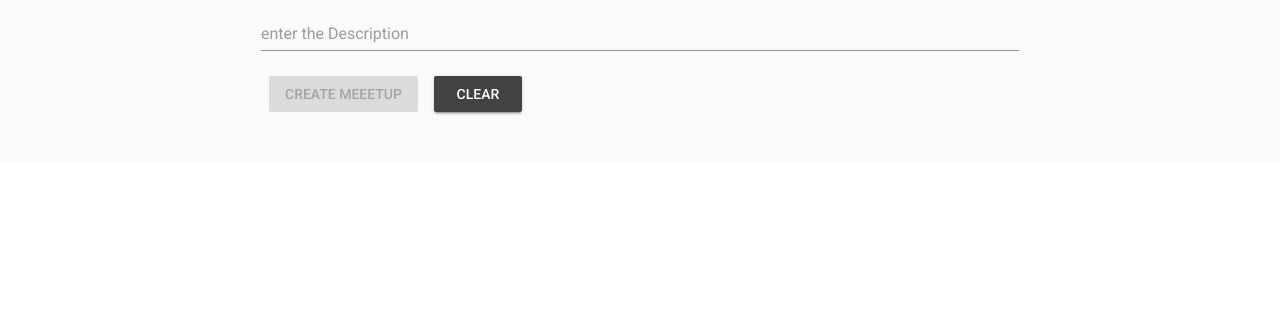
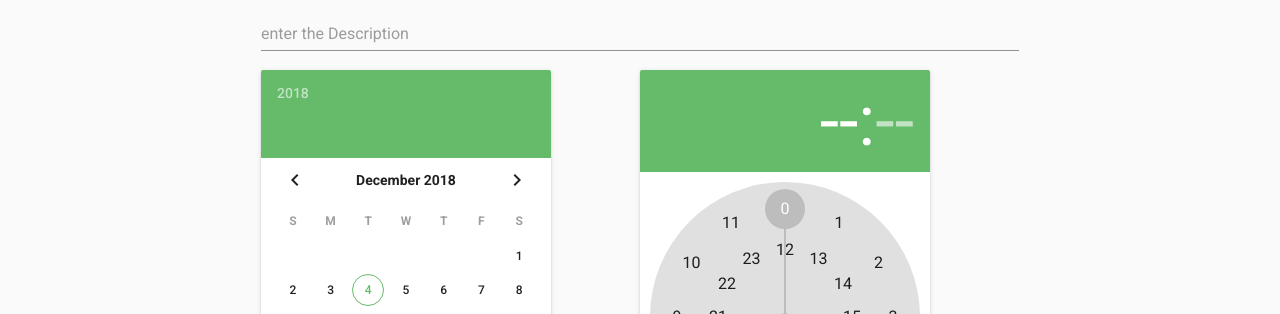
Before and after one commit to anoobbava/meetup-vue, a Vue app: page /new_meetup in a window 1280 px wide. Shown: the part 638-952 px from the top of the page. Before the commit the page ends 800 px from the top, so only its background shows below. Built offline with nearby package versions, Linux system fonts and the light colour scheme.

Commit message:
Added Date and Time Pickers from Vuetify

```diff
--- a/src/components/Meetup/CreateMeetup.vue
+++ b/src/components/Meetup/CreateMeetup.vue
@@ -21,13 +21,26 @@
                   v-model='description'
                   placeholder='enter the Description'>
                 </v-text-field>
+                <v-layout row>
+                  <v-flex>
+                    <v-date-picker v-model="date" color="green lighten-1"></v-date-picker>
+                    </v-flex>
+                  <v-flex>
+                    <v-time-picker
+                      v-model="time"
+                      color="green lighten-1"
+                      format="24hr">
+                    </v-time-picker>
+                  </v-flex>
+                 </v-layout>
                 <v-btn @click='submitData'
                   color='success'
                   :disabled='!checkDataPresent'>
                   Create Meeetup
                 </v-btn>
                 <v-btn @click='clearData'
-                color='secondary'>clear</v-btn>
+                  color='secondary'>clear
+                 </v-btn>
             </form>
          </v-flex>
         </v-layout>
@@ -41,7 +54,9 @@
           name: '',
           location: '',
           imageUrl: '',
-          description: ''
+          description: '',
+          date: '',
+          time: ''
         }
       },
       methods: {
@@ -52,7 +67,7 @@
             imageUrl: this.imageUrl,
             description: this.description,
             id: 'XXwww2',
-            date: '01-02-2017'
+            date: this.generateDate
           }
           this.$store.dispatch('saveMeetup', meetupData)
           this.$router.push('/meetups')
@@ -69,7 +84,11 @@
           return this.name !== '' &&
             this.location !== '' &&
             this.imageUrl !== '' &&
-            this.description !== ''
+            this.description !== '' &&
+            this.date !== ''
+        },
+        generateDate () {
+          return this.date + ':' + this.time
         }
       }
     }
--- a/src/components/Meetup/Meetup.vue
+++ b/src/components/Meetup/Meetup.vue
@@ -10,8 +10,7 @@
               <h2 class="headline mb-0">{{meetup.name}}</h2>
               <h3>{{meetup.date}}</h3>
               <div>
-                Lorem Ipsum is simply dummy text of the printing and typesetting industry. Lorem Ipsum has been the industry's standard dummy text ever since the 1500s, when an unknown printer took a galley of type and scrambled it to make a type specimen book. It has
-                survived not only five centuries.
+                {{meetup.description}}
               </div>
             </div>
           </v-card-title>
--- a/src/components/Meetup/Meetups.vue
+++ b/src/components/Meetup/Meetups.vue
@@ -9,8 +9,7 @@
               <h2 class="headline mb-0">{{meetup.name}}</h2>
               <h3>{{meetup.date}}</h3>
               <div>
-                Lorem Ipsum is simply dummy text of the printing and typesetting industry. Lorem Ipsum has been the industry's standard dummy text ever since the 1500s, when an unknown printer took a galley of type and scrambled it to make a type specimen book. It has
-                survived not only five centuries.
+                {{meetup.description}}
               </div>
             </div>
           </v-card-title>
--- a/src/store/index.js
+++ b/src/store/index.js
@@ -9,19 +9,22 @@ export const store = new Vuex.Store({
       imageUrl: 'https://cdn.vuetifyjs.com/images/carousel/squirrel.jpg',
       name: 'meetup in KPY',
       id: '1',
-      date: '01-01-2018'
+      date: '01-01-2018',
+      description: ''
     },
     {
       imageUrl: 'https://cdn.vuetifyjs.com/images/carousel/sky.jpg',
       name: 'Mettup in India',
       id: '2',
-      date: '02-01-2018'
+      date: '02-01-2018',
+      description: ''
     },
     {
       imageUrl: 'https://cdn.vuetifyjs.com/images/carousel/bird.jpg',
       name: 'Meetup in Australia',
       id: '3',
-      date: '03-01-2018'
+      date: '03-01-2018',
+      description: ''
     }
     ],
     users: [
```
Also changed, not shown: 1 other file (tests, documents, lock files or other folders).
